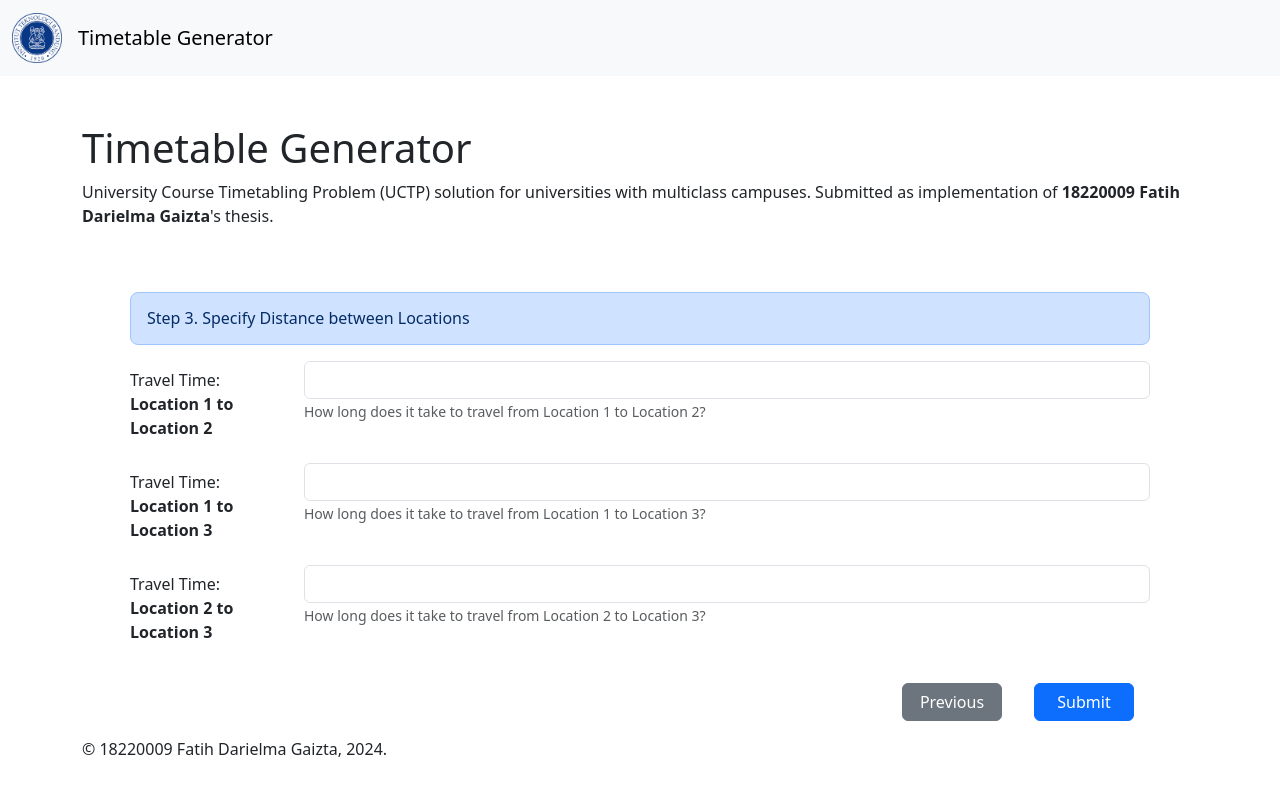
After one commit to darielgaizta/timetable, a Django app: page /3/ in a window 1280 px wide. The commit adds this page. Run offline with Django 4.2, Linux system fonts and the light colour scheme; parts of the project's set-up code (start-up, migrations or seed data) failed here and were passed over; some libraries are stand-ins or nearby versions.

Commit message:
add ui step 3

```diff
--- a/src/app/urls.py
+++ b/src/app/urls.py
@@ -4,4 +4,5 @@ from . import views
 urlpatterns = [
     path('1/', views.step_1, name='step_1'),
     path('2/', views.step_2, name='step_2'),
+    path('3/', views.step_3, name='step_3'),
 ]
--- a/src/app/views.py
+++ b/src/app/views.py
@@ -1,12 +1,20 @@
 from django.shortcuts import render, redirect
 
 # Create your views here.
-def step_1(request):
+def step_1(request, context={}):
     if request.method == 'POST':
         return redirect(step_2)
-    return render(request, 'views/step_1.html')
+    return render(request, 'views/step_1.html', context)
 
-def step_2(request):
+def step_2(request, context={}):
     if request.method == 'POST':
         if request.POST.get('previous', 0): return redirect(step_1)
-    return render(request, 'views/step_2.html')
+        if request.POST.get('next', 0):
+            # TODO Process data
+            return redirect(step_3)
+    return render(request, 'views/step_2.html', context)
+
+def step_3(request, context={}):
+    if request.method == 'POST':
+        if request.POST.get('previous', 0): return redirect(step_2)
+    return render(request, 'views/step_3.html', context)
--- a/src/server/templates/views/step_1.html
+++ b/src/server/templates/views/step_1.html
@@ -33,7 +33,7 @@
             </div>
         </div>
         <div class="d-flex flex-row-reverse py-3">
-            <button class="btn btn-primary">Next</button>
+            <button class="btn btn-primary" name="next" value="1">Next</button>
         </div>
     </form>
 </main>
--- a/src/server/templates/views/step_2.html
+++ b/src/server/templates/views/step_2.html
@@ -54,7 +54,7 @@
                             <small class="text-muted">How many rooms do you have in Location 3?</small>
                         </div>
                     </div>
-                    <h3 class="fs-6 p-3 text-warning-emphasis bg-warning-subtle border border-warning-subtle rounded-3">2.2. Define Number of Classes for Each Course</h3>
+                    <h3 class="fs-6 p-3 text-warning-emphasis bg-warning-subtle border border-warning-subtle rounded-3">2.3. Define Number of Classes for Each Course</h3>
                     <div class="row my-3 form-group">
                         <label for="class1" class="col-md-4 col-form-label">Classes for <b>Course 1</b></label>
                         <div class="col-md-8">
@@ -79,7 +79,7 @@
                 </div>
             </div>
             <div class="d-flex flex-row-reverse py-3">
-                <button class="btn btn-primary">Next</button>
+                <button class="btn btn-primary" name="next" value="1">Next</button>
                 <button class="btn btn-secondary" name="previous" value="1">Previous</button>
             </div>
         </form>
--- /dev/null
+++ b/src/server/templates/views/step_3.html
@@ -0,0 +1,41 @@
+{% extends 'base.html' %}
+
+{% load static %}
+
+{% block title %}
+    <title>Timetable Generator - Step 3</title>
+{% endblock %}
+
+{% block content %}
+<main class="container">
+    <form action="{% url 'step_3' %}" method="POST" class="px-5">
+        {% csrf_token %}
+        <h2 class="p-3 fs-6 text-primary-emphasis bg-primary-subtle border border-primary-subtle rounded-3">Step 3. Specify Distance between Locations</h2>
+        <div class="row my-3 form-group">
+            <label for="travel_time_1_2" class="col-md-2 col-form-label">Travel Time: <b>Location 1 to Location 2</b></label>
+            <div class="col-md-10">
+                <input type="number" name="travel_time_1_2" id="travel_time_1_2" class="form-control" min="1">
+                <small class="text-muted">How long does it take to travel from Location 1 to Location 2?</small>
+            </div>
+        </div>
+        <div class="row my-3 form-group">
+            <label for="travel_time_1_3" class="col-md-2 col-form-label">Travel Time: <b>Location 1 to Location 3</b></label>
+            <div class="col-md-10">
+                <input type="number" name="travel_time_1_3" id="travel_time_1_3" class="form-control" min="1">
+                <small class="text-muted">How long does it take to travel from Location 1 to Location 3?</small>
+            </div>
+        </div>
+        <div class="row my-3 form-group">
+            <label for="travel_time_2_3" class="col-md-2 col-form-label">Travel Time: <b>Location 2 to Location 3</b></label>
+            <div class="col-md-10">
+                <input type="number" name="travel_time_2_3" id="travel_time_2_3" class="form-control" min="1">
+                <small class="text-muted">How long does it take to travel from Location 2 to Location 3?</small>
+            </div>
+        </div>
+        <div class="d-flex flex-row-reverse py-3">
+            <button class="btn btn-primary">Submit</button>
+            <button class="btn btn-secondary" name="previous" value="1">Previous</button>
+        </div>
+    </form>
+</main>
+{% endblock %}
```
